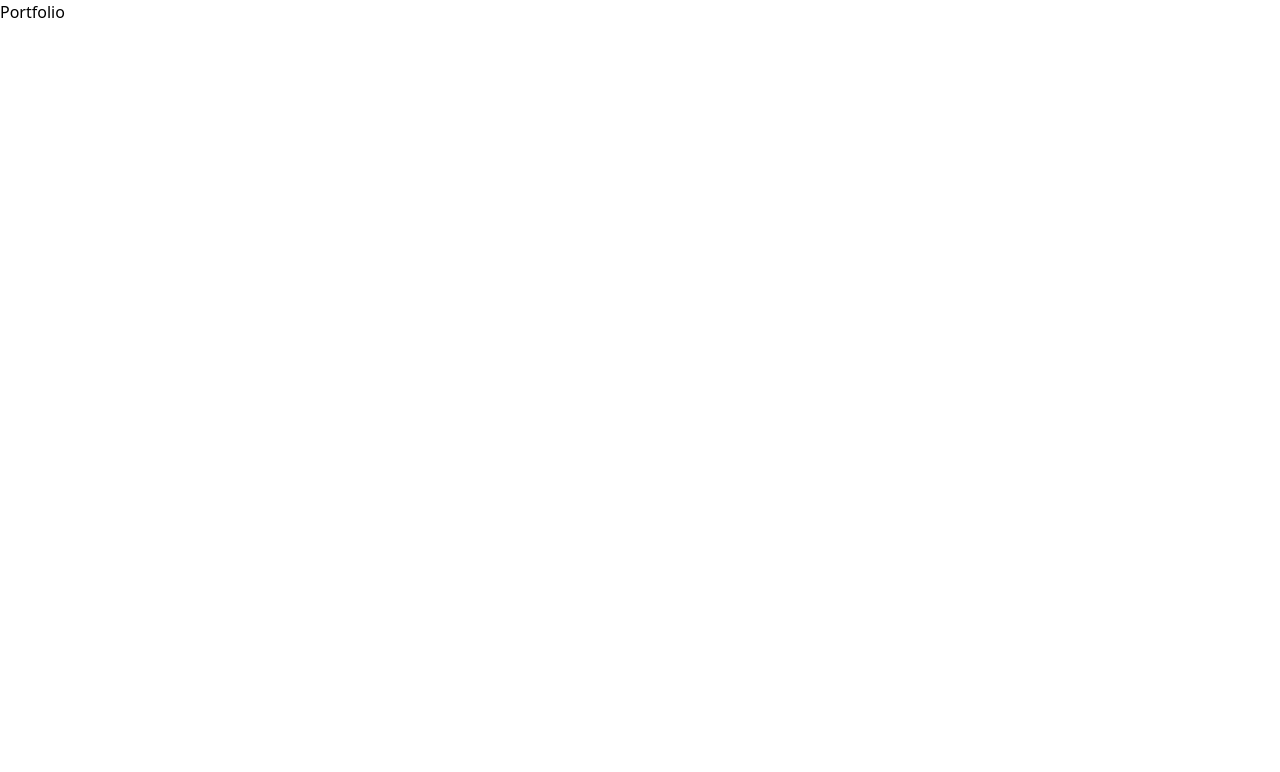
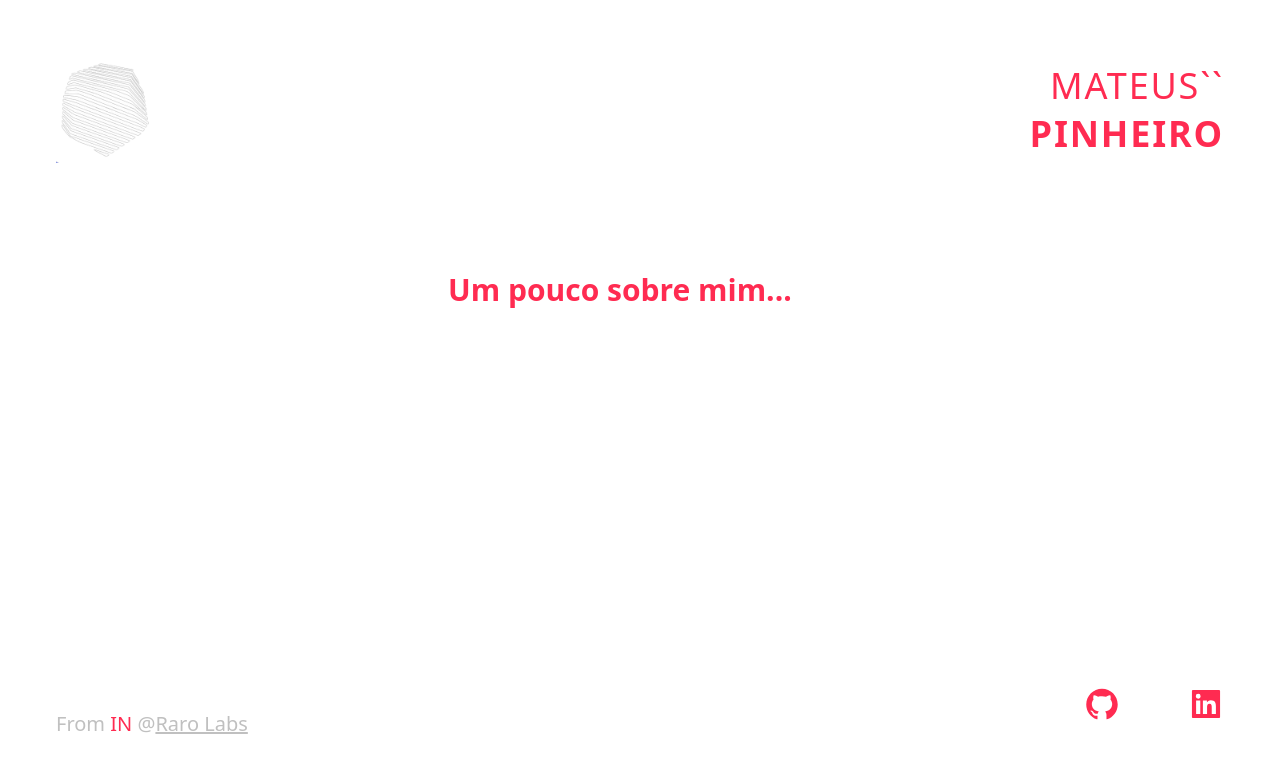
Before and after one commit to m7ez1n/portfolio, a Next.js app: page / in a window 1280 px wide. Shown: the top 772 px of the page. Built offline with nearby package versions, Linux system fonts and the light colour scheme.

Commit message:
feat: home page

```diff
--- a/src/pages/index.tsx
+++ b/src/pages/index.tsx
@@ -1,7 +1,57 @@
+import Image from "next/image";
+
+import SocialMedia from "@/components/social-media";
+
 export default function Home() {
   return (
-    <main>
-      <h1>Portfolio</h1>
+    <main className="flex flex-col justify-between w-screen h-screen dark:bg-black p-14">
+      <div className="w-full md:flex md:items-center md:justify-between">
+        <Image
+          src="/assets/icon.png"
+          alt="Logo Mateus Mendes"
+          className="hidden md:block"
+          width={100}
+          height={150}
+        />
+        <div className="flex flex-col gap-2">
+          <h1 className="font-light text-4xl text-[#FF2B51] tracking-wider text-center md:text-right leading-10 uppercase">
+            Mateus``
+          </h1>
+          <h1 className="font-semibold text-4xl text-[#FF2B51] tracking-wider text-center md:text-right leading-10 uppercase">
+            Pinheiro
+          </h1>
+        </div>
+      </div>
+      <div className="flex justify-center">
+        <div className="flex flex-col gap-2 text-left w-96">
+          <p className="text-3xl font-semibold leading-10 text-[#FF2B51]">
+            Um pouco sobre mim...
+          </p>
+          <p className="text-xl font-normal leading-10 text-white">
+            Comecei minha jornada no mundo da programação quando tinha apenas 17
+            anos e fiquei completamente apaixonado por esse universo de resolver
+            problemas e criar soluções através de códigos.
+          </p>
+        </div>
+      </div>
+      <div className="flex flex-col items-center justify-between w-full gap-8 md:gap-0 md:flex-row">
+        <div>
+          <p className="text-2xl font-semibold leading-10 text-white">
+            Web Developer
+          </p>
+          <p className="text-[#C0C0C0] text-xl leading-10">
+            From <span className="uppercase text-[#FF2B51]">in</span> @
+            <a
+              target="_blank"
+              className="underline"
+              href="https://rarolabs.com.br"
+            >
+              Raro Labs
+            </a>
+          </p>
+        </div>
+        <SocialMedia />
+      </div>
     </main>
   );
 }
```
